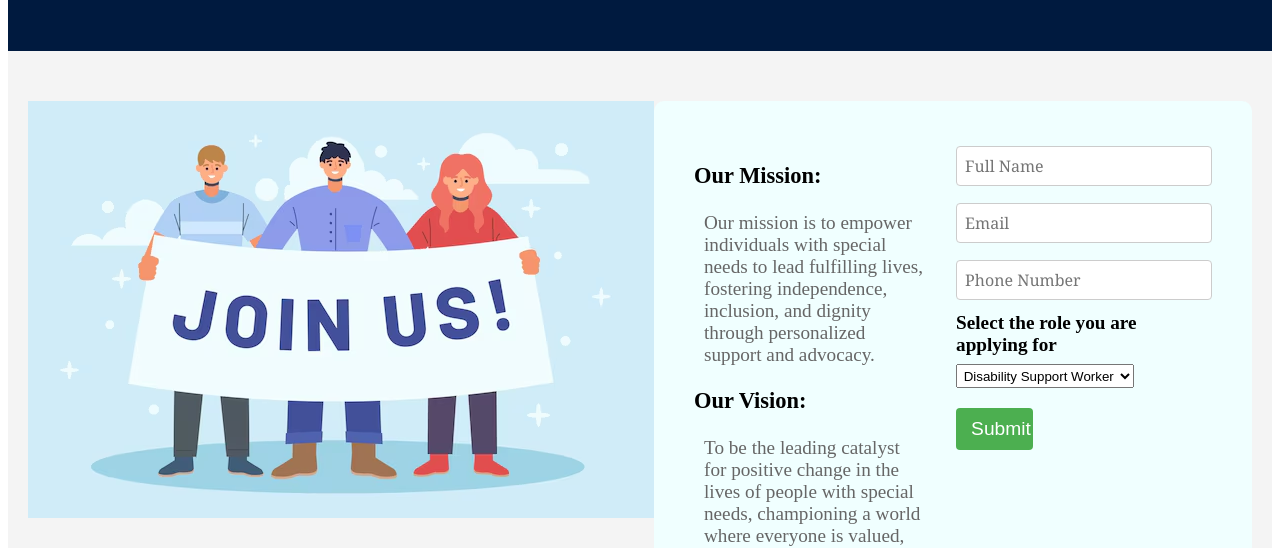
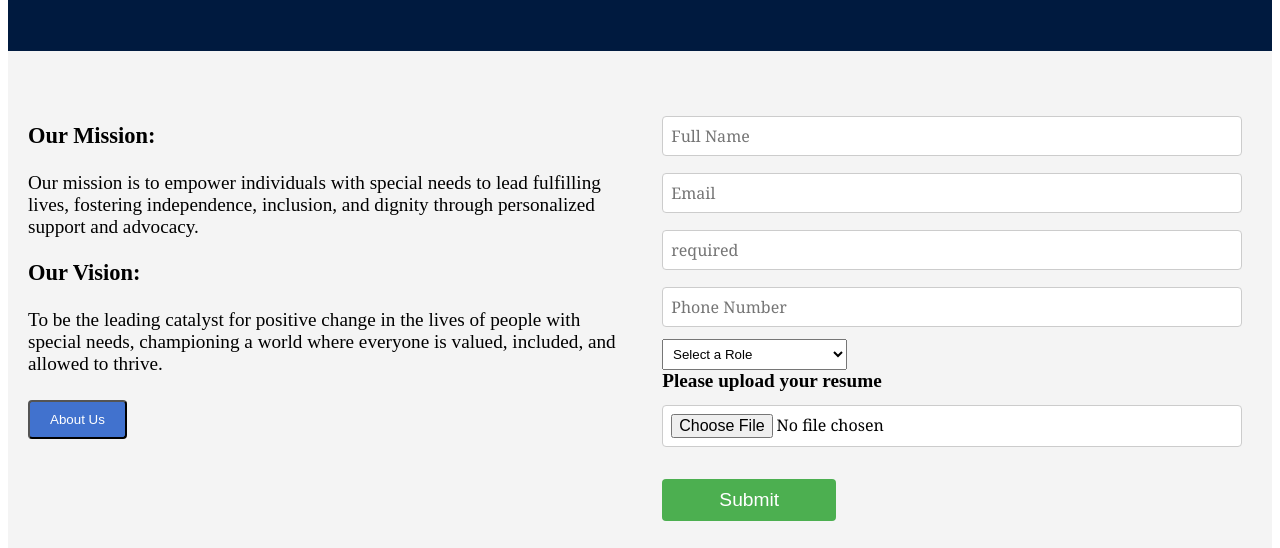
Before and after one commit to RupalDesai/northernsupportservice, a website: page application.html in a window 1280 px wide. Shown: the part 409-957 px from the top of the page. Drawn offline with Linux system fonts and the light colour scheme.

Commit message:
Add files via upload

```diff
--- a/application.html
+++ b/application.html
@@ -35,41 +35,38 @@
 
                 <div class="slide-in">
                     <section class="contact-section" style="font-size: 1.2em;">
-                        <div style="display: flex;">
+                        <div class="grid">
                             <div>
-                                <img src="functionality/images/career.jpg">
-                            </div>
-                            <div class="contact-container">
-                                <div class="contact-info">
+                               <!-- <img src="functionality/images/career.jpg"> -->
                                     <h3>Our Mission:</h3>
-                                    <p class="card-text">Our mission is to empower individuals with special needs to lead fulfilling lives, fostering independence, inclusion, and dignity through personalized support and advocacy.</p>
+                                    <p class="">Our mission is to empower individuals with special needs to lead fulfilling lives, fostering independence, inclusion, and dignity through personalized support and advocacy.</p>
                                     <h3>Our Vision:</h3>
-                                    <p class="card-text">To be the leading catalyst for positive change in the lives of people with special needs, championing a world where everyone is valued, included, and allowed to thrive.</p>
+                                    <p class="">To be the leading catalyst for positive change in the lives of people with special needs, championing a world where everyone is valued, included, and allowed to thrive.</p>
                                     <a href="aboutus.html">
                                         <button class="service-button1">About Us</button>
                                     </a>
-                                </div>
-
+                            </div>
+                            <div>
                                 <!-- Contact Form -->
                                 <div class="contact-form">
                                     <p class="successmessage" id="responseMessage" style="display:none;"></p>
                                     <form id="contactForm">
-
                                         <input type="text" id="name" name="name" placeholder="Full Name" required>
                                         <input type="email" id="email" name="email"  placeholder="Email" required>
-                                        <input type="phone" id="phone" name="phone" placeholder="Phone Number" required>
+                                        <input type="phone" id="phone" name="phone" placeholder= required>
+                                        <input type="tel" id="phone" name="phone" placeholder="Phone Number" required inputmode="numeric">
 
-                                        <label for="role">Select the role you are applying for</label>
-                                        <select id="dropdown" name="dropdown" style="padding:1%;">
-                                            <option value="option1">Disability Support Worker</option>
-                                            <option value="option2">Admin</option>
-                                            <option value="option3">Support Coordinator</option>
-                                            <option value="option3">Disability Services Officer</option>
-                                            <option value="option3">Registered Nurse</option>
+                                        <select id="dropdown" name="role" style="padding:1%;" required>
+                                            <option value="">Select a Role</option>
+                                            <option value="Disability Support Worker">Disability Support Worker</option>
+                                            <option value="Admin">Admin</option>
+                                            <option value="Support Coordinator">Support Coordinator</option>
+                                            <option value="Disability Services Officer">Disability Services Officer</option>
+                                            <option value="Registered Nurse">Registered Nurse</option>
                                         </select>
 
-                                       <!--<label for="resume">Please upload your resume</label>
-                                        <input type="file" id="resume" name="resume" accept=".pdf" required>-->
+                                        <label for="resume">Please upload your resume</label>
+                                        <input type="file" id="resume" name="resume" accept=".pdf" required>
                                         <button type="submit" class="submit">Submit</button>
                                     </form>
                                 </div>
```
Also changed, not shown: contactus.html (+3 -3 lines).
